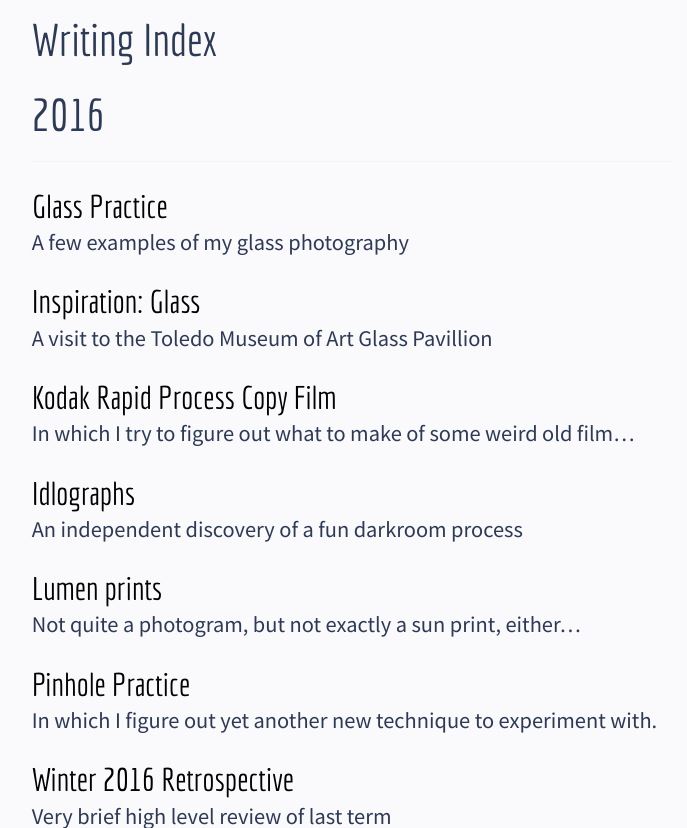
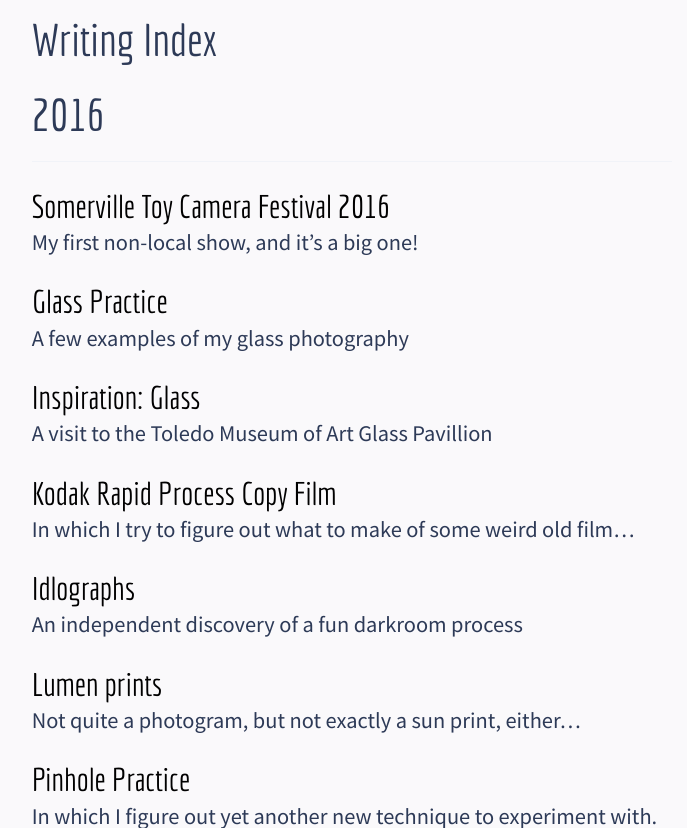
Before and after one commit to logista/btsite, a Jekyll site: the page built from writing/index.md, in a window 1280 px wide and 900 px high, scrolled down 1069 px, cut to the strip 72-900 px from the top of the window. Shown: the whole strip, without its empty margins (75-762 px from the left). Built offline with Jekyll 4.4.1, drawn with Linux system fonts in a browser that asks for light colours; nearby versions of some CDN libraries.

Commit message:
somerville post + edit cv

```diff
--- /dev/null
+++ b/_posts/2016-09-08-somerville-toy-camera-festival-2016.markdown
@@ -0,0 +1,23 @@
+---
+layout: post
+title: "Somerville Toy Camera Festival 2016"
+date: "2016-09-08 16:06:22 -0400"
+excerpt: "My first non-local show, and it's a big one!"
+tags: [somerville toy camera, self-promotion, photography, film]
+ogimage: "/gallery-in-camera/th/04-barbara-tozier-no-filter.jpg"
+---
+
+I am delighted to announce that two of my images from [_In Camera_](/gallery-in-camera/) are going to be at the [Somerville Toy Camera Festival](http://www.somervilletoycamera.org). This is my first time applying to a show outside of my local area, and I'm ecstatic that my work was accepted.
+
+<figure class="image-s">
+    <img src="/gallery-in-camera/th/02-barbara-tozier-film.jpg" title="This is What Film Looks Like">
+    <img src="/gallery-in-camera/th/04-barbara-tozier-no-filter.jpg" title="#NOFILTER">
+ </figure>
+
+The juror is [Christopher James](http://www.christopherjames-studio.com) who wrote [**the** book](http://www.christopherjames-studio.com/build/thebook.html) on Alternative Photographic Processes, so I'm feeling just a little bit geeked out about the whole thing.
+
+Even more exciting for me is that one of my images is featured on the website for the show. Having this boost has just kept me smiling all summer.
+
+The festival runs through most of September into October. My work will be shown at the [Washington Street Gallery](http://www.washingtonst.org), opening Saturday, September 10 from 7-10. I'm bummed that I can't be there, because it looks like the whole show is going to be pretty cool.
+
+If you are at all intrigued by what people can *do* with "toy" cameras, I encourage you to visit. You might even find inspiration to pick up a "toy" for yourself.
--- a/about/index.md
+++ b/about/index.md
@@ -30,6 +30,7 @@ Barbara Tozier is a conceptual artist whose medium is photography in all of its
 ### CV (selected)
 
 - Photography
+    - 2016, _Somerville Toy Camera Festival 2016_, Somerville, MA, juror Christopher James
     - 2016 Joint show, _WCC Alternative Processes_, 22 North Gallery, Ypsilanti
     - 2016 Joint show, _Dancing in the Dark_ (Alternative Processes), Washtenaw Community College
     - 2016 Joint show, _Portraits_, Washtenaw Community College
```
